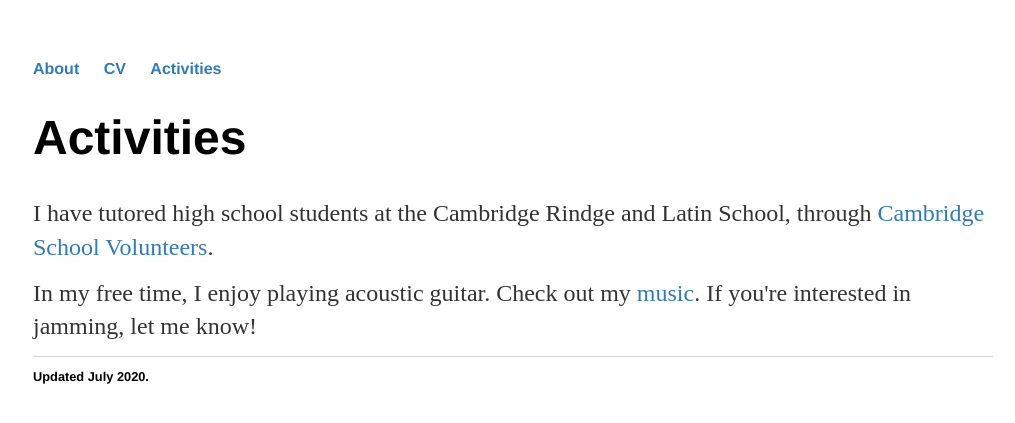
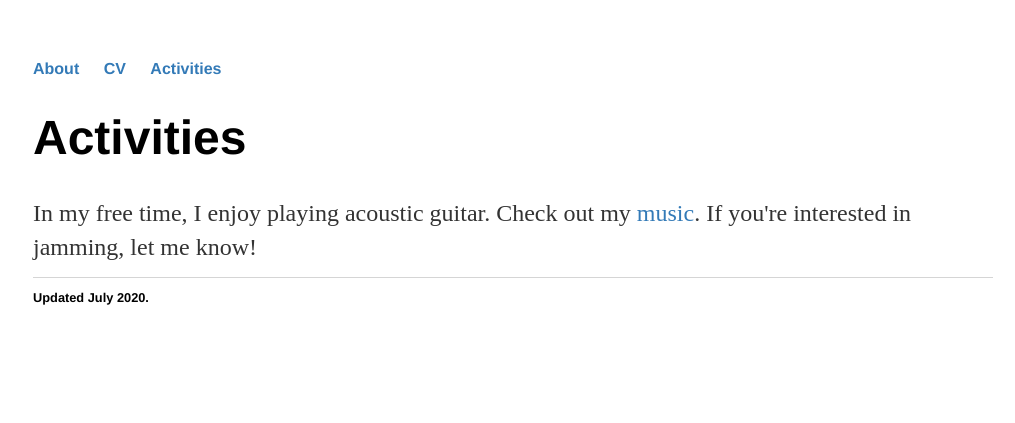
Before and after one commit to emilkhab/emilkhab.github.io, a Jekyll site: the page built from activities/index.html, in a window 1280 px wide. Shown: the top 423 px of the page, without its empty margins (127-1142 px from the left). Built offline with Jekyll 4.4.1, drawn with Linux system fonts in a browser that asks for light colours.

Commit message:
Update index.html

```diff
--- a/activities/index.html
+++ b/activities/index.html
@@ -4,6 +4,5 @@ title: Activities
 ---
 <h1>{{page.title}}</h1>
 <div class="blurb">
-	<p>I have tutored high school students at the Cambridge Rindge and Latin School, through <a href="https://www.csvinc.org/">Cambridge School Volunteers</a>.</p>
 	<p>In my free time, I enjoy playing acoustic guitar. Check out my <a href="https://www.youtube.com/channel/UCyLq_vbcW0pPlQmTcA2e8Ug">music</a>. If you're interested in jamming, let me know!</p>
 </div>
```
